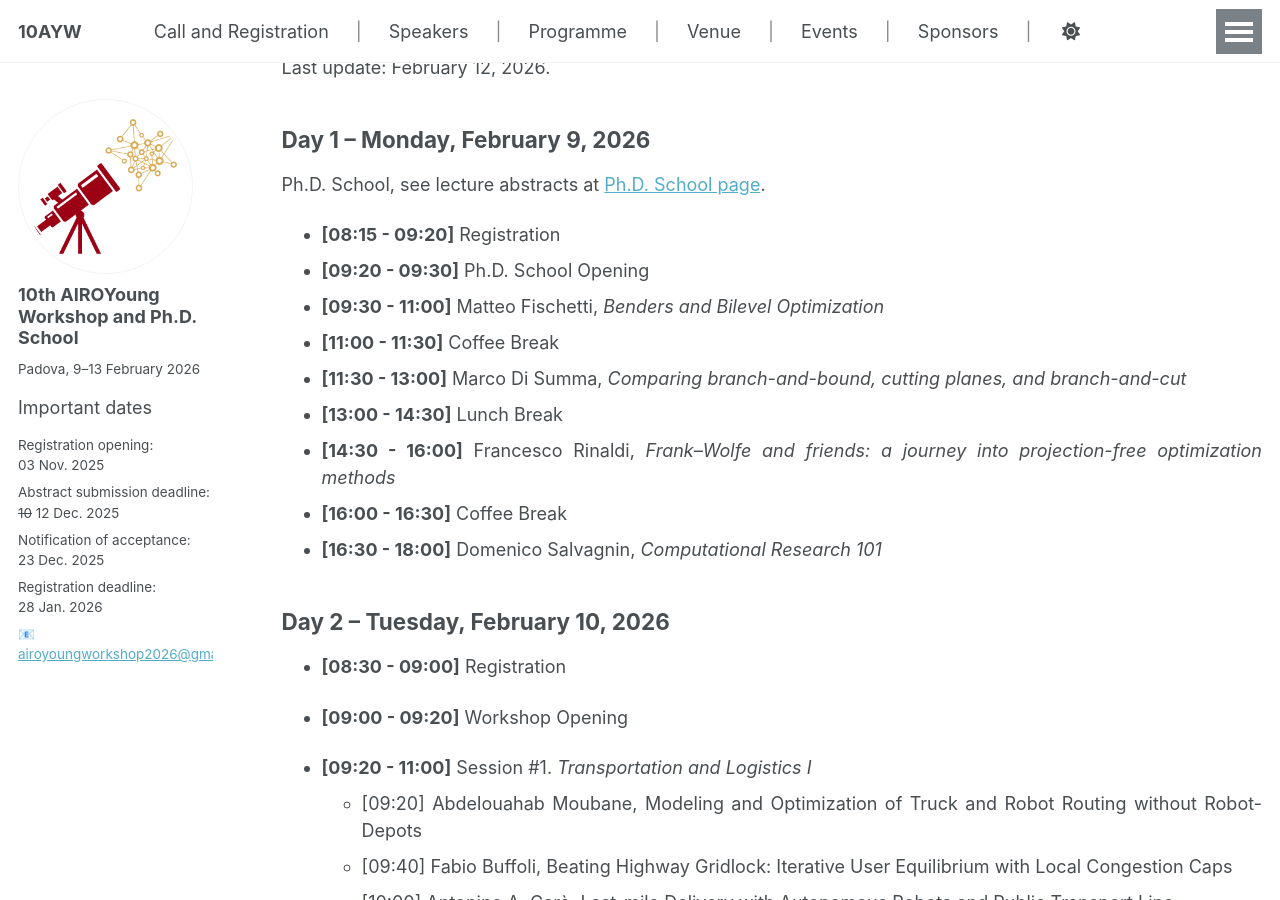
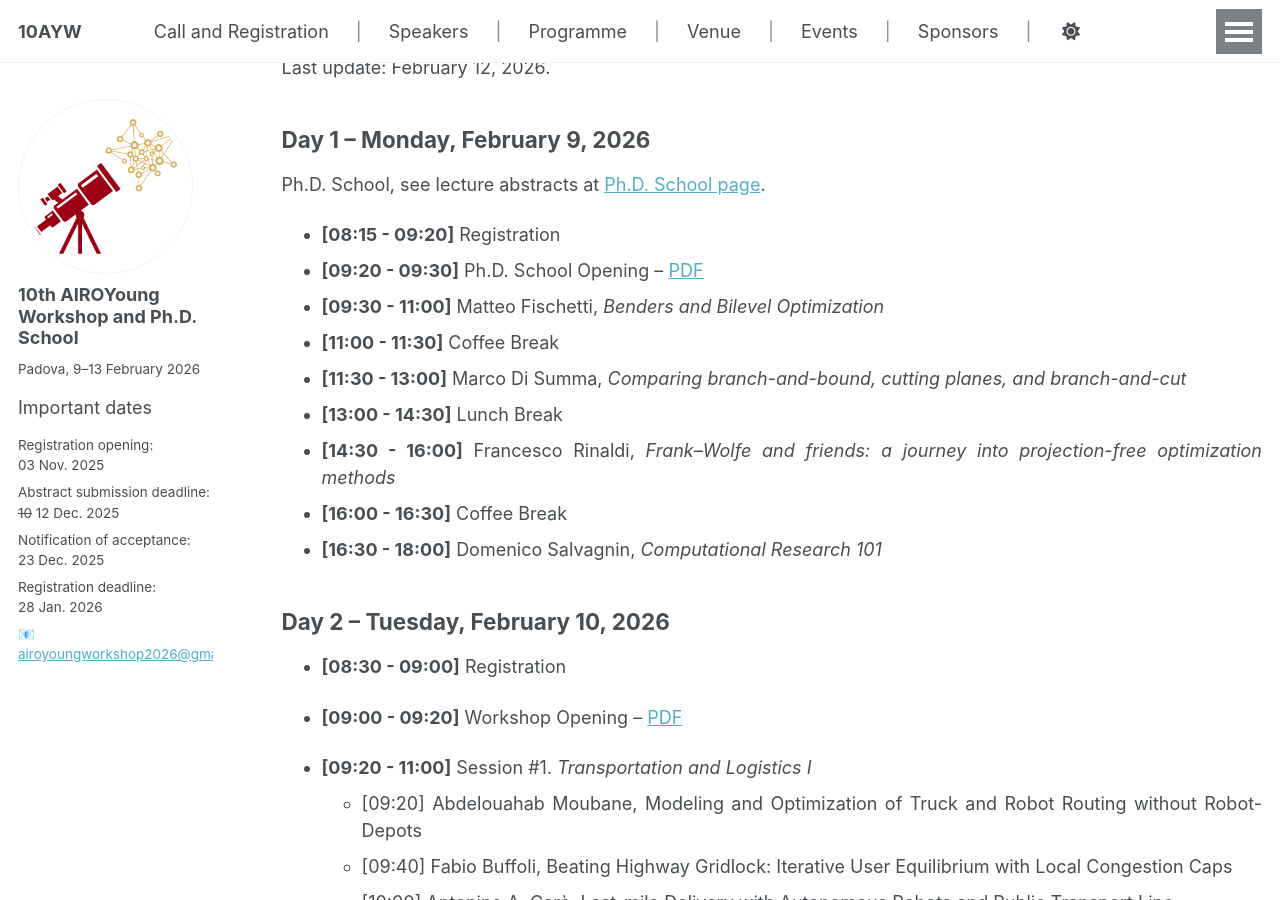
Before and after one commit to ayw2026/ayw2026.github.io, a Jekyll site: the page built from _pages/programme.md, in a window 1280 px wide and 900 px high, scrolled down 219 px. Built offline with Jekyll 4.4.1, drawn with Linux system fonts in a browser that asks for light colours; a script that is not in the unit is left out; some of the changed text lies outside the part shown.

Commit message:
added Martine Labbé's slides + opening and closing sessions

```diff
--- a/_pages/programme.md
+++ b/_pages/programme.md
@@ -17,7 +17,7 @@
 Ph.D. School, see lecture abstracts at [Ph.D. School page](/phd-school/).
 
 - **[08:15 - 09:20]** Registration
-- **[09:20 - 09:30]** Ph.D. School Opening
+- **[09:20 - 09:30]** Ph.D. School Opening – [PDF](/files/10AYW-PhDSchoolOpening.pdf)
 - **[09:30 - 11:00]** Matteo Fischetti, *Benders and Bilevel Optimization*
 - **[11:00 - 11:30]** Coffee Break
 - **[11:30 - 13:00]** Marco Di Summa, *Comparing branch-and-bound, cutting planes, and branch-and-cut*
@@ -30,7 +30,7 @@
 
 - **[08:30 - 09:00]** Registration
 
-- **[09:00 - 09:20]** Workshop Opening
+- **[09:00 - 09:20]** Workshop Opening – [PDF](/files/10AYW-WorkshopOpening.pdf)
 
 - **[09:20 - 11:00]** Session #1. *Transportation and Logistics I*
   - [09:20] Abdelouahab Moubane, Modeling and Optimization of Truck and Robot Routing without Robot-Depots
@@ -182,7 +182,7 @@
   - [16:50] Matteo Zanella, MIP Formulations for Delete-Free AI Planning
   - [17:10] Mariagrazia Cairo, On the Lagrangian Relaxation in a Bi-Objective Branch and Bound algorithm
 
-- **[17:30 - 18:00]** Closing, including [OPTIT](https://optit.net) Best Presentation Award ceremony
+- **[17:30 - 18:00]** Closing, including [OPTIT](https://optit.net) Best Presentation Award ceremony – [PDF](/files/10AYW-Closing.pdf)
 
 ---
 
```
Also changed, not shown: _pages/speakers.md (+1 -1 lines), 4 other files.
